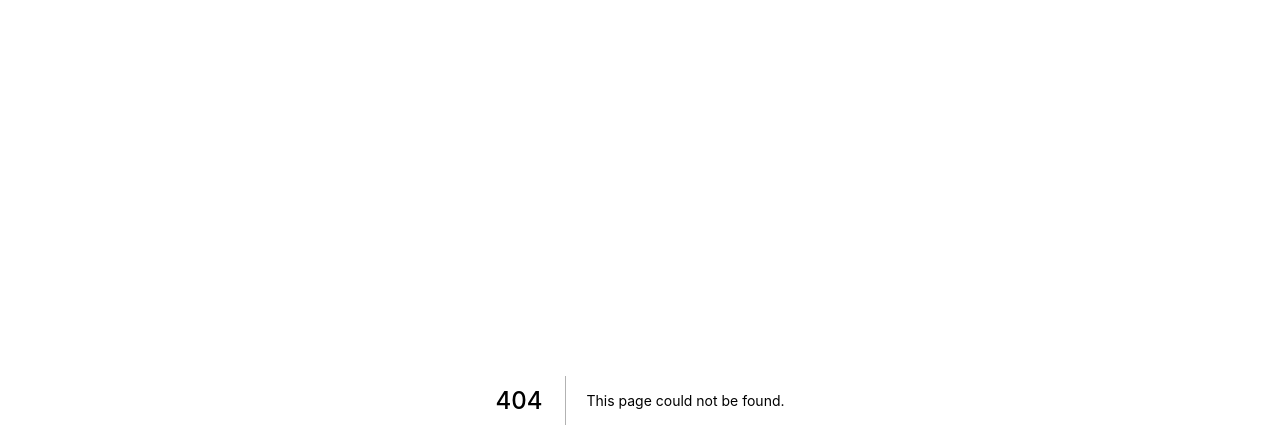
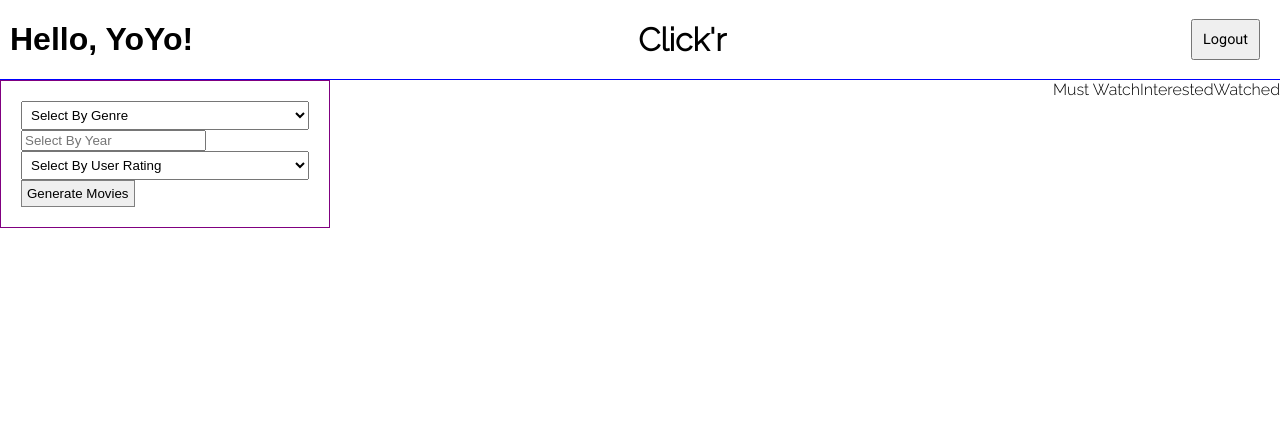
Before and after one commit to Click-Catalog/clicker, a Next.js app: page /dashboard in a window 1280 px wide. Before the commit this address had no page. Shown: the top 448 px of the page. Built offline with nearby package versions, Linux system fonts and the light colour scheme; a web font is replaced by a local one.

Commit message:
log out working

```diff
--- a/src/components/MainContainer.jsx
+++ b/src/components/MainContainer.jsx
@@ -19,7 +19,7 @@ export default function MainContainer( ) {
   return (
     <div className={styles.container}>
       < Login />
-      < MovieContainer />
+      {/* < MovieContainer /> */}
     </div>
   )
 }
--- a/src/components/WelcomeNavbar.jsx
+++ b/src/components/WelcomeNavbar.jsx
@@ -1,12 +1,16 @@
 import React from 'react';
+import router from 'next/router';
 import styles from '../styles/WelcomeNavbar.module.css';
 
 export default function WelcomeNavbar() {
+  const logOut = () => {
+    fetch('/api/logout').then(() => router.replace('/'));
+  }
   return (
     <div className={styles.header}>
       <h1 className={styles.headerText}>Hello, YoYo!</h1>
       <h1>Click'r</h1>
-      <button className={styles.logoutButton}>Logout</button>
+      <button onClick={logOut} className={styles.logoutButton}>Logout</button>
     </div>
   )
 }
--- a/src/pages/api/logout.js
+++ b/src/pages/api/logout.js
@@ -5,6 +5,7 @@ const signOut = async (req, res) => {
   cookies.set('username', null);
   cookies.set('SSID', null);
   cookies.set('session', null);
+  console.log(cookies);
   return res.status(200).json({ success: true });
 };
 export default signOut;
--- /dev/null
+++ b/src/pages/dashboard.jsx
@@ -0,0 +1,10 @@
+import React from 'react'
+import MovieContainer from '../components/MovieContainer';
+
+export default function dashboard() {
+  return (
+    <div>
+      < MovieContainer />
+    </div>
+  )
+}
```
Also changed, not shown: src/components/Login.jsx (+6 -4 lines).
